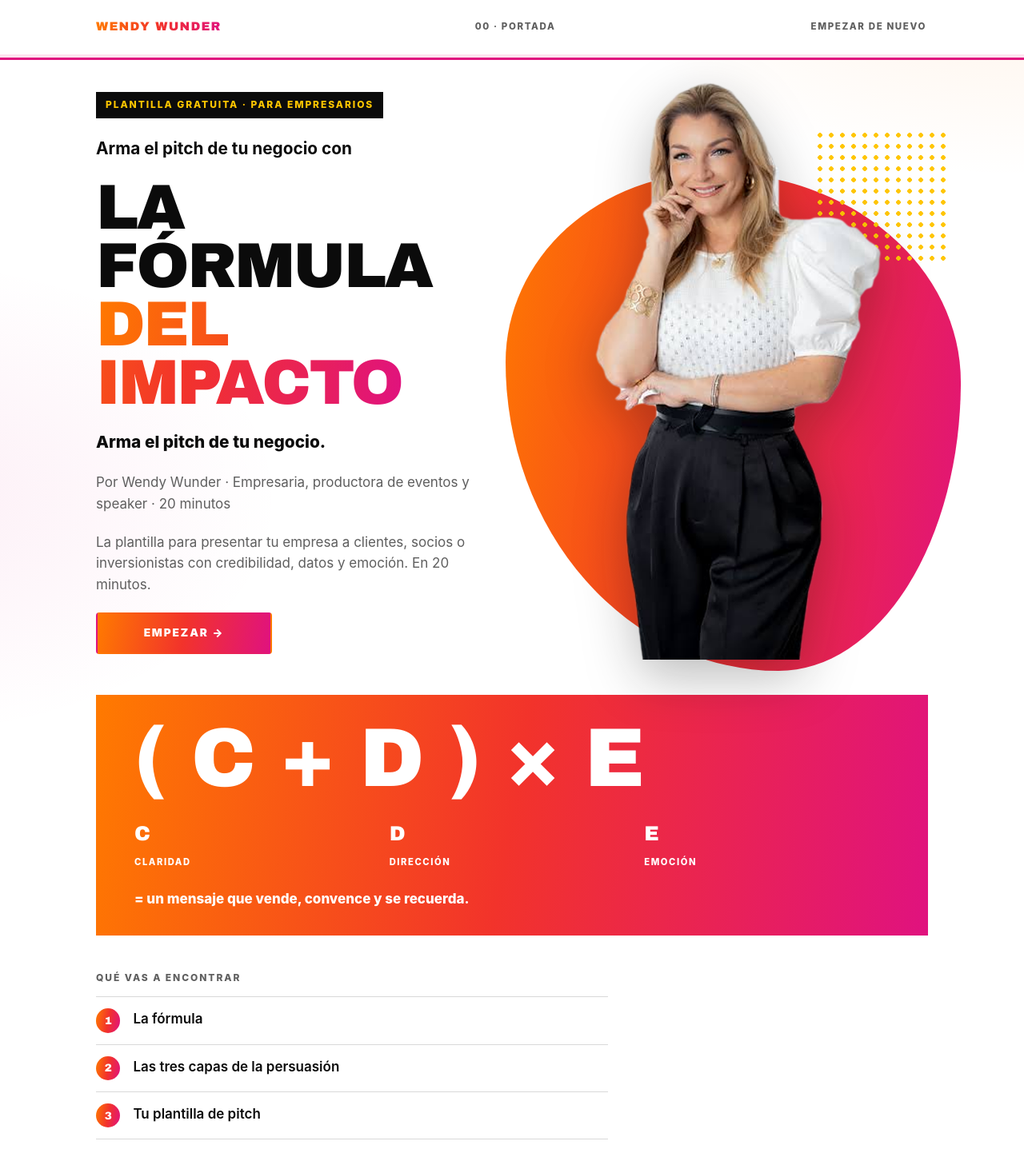
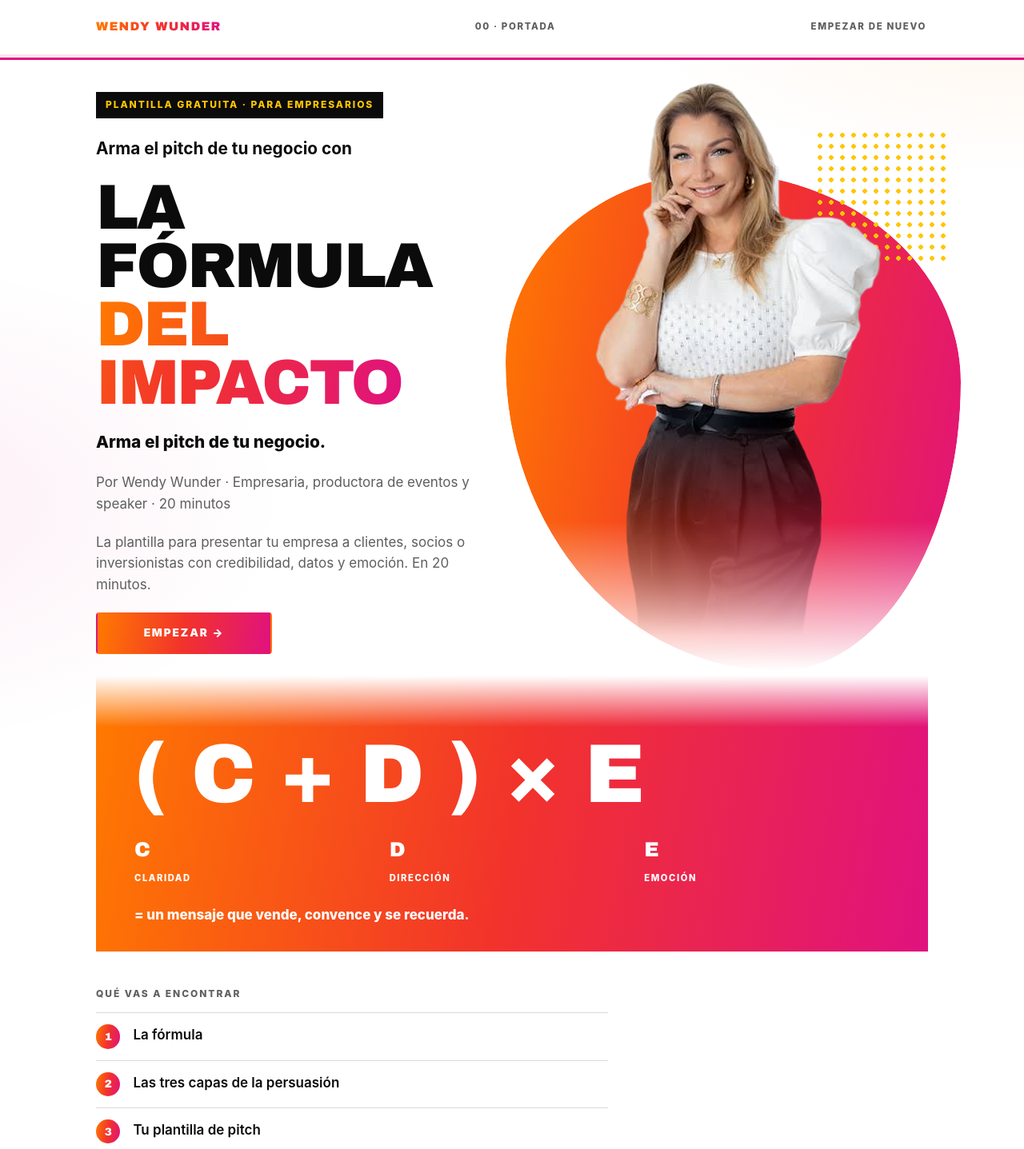
Before and after one commit to AyllonJDN/wendy-formula-impacto, a Next.js app: page / in a window 1280 px wide. Shown: the top 1437 px of the page at 80% size. Built offline with nearby package versions, Linux system fonts and the light colour scheme.

Commit message:
Difumina las piernas de Wendy y suaviza la transición a la banda de la fórmula
Co-Authored-By: Claude Sonnet 5.5 <noreply@anthropic.com>

```diff
--- a/src/app/globals.css
+++ b/src/app/globals.css
@@ -393,3 +393,8 @@ button { font: inherit; color: inherit; cursor: pointer; }
 .hero-photo { max-width: 720px; }
 @media (min-width: 900px) { .cover-grid { grid-template-columns: minmax(0,1fr) minmax(0,1fr); gap: 24px; } .cover-title { font-size: clamp(3rem, 6.2vw, 6.5rem); } }
 @media (min-width: 900px) { .hero-photo img { transform: scale(1.14); transform-origin: 50% 100%; } .hero-photo { margin-top: 40px; } }
+
+/* Difuminado: las piernas se funden con la página y la banda aparece suave */
+.hero-photo img { -webkit-mask-image: linear-gradient(to bottom, #000 62%, transparent 96%); mask-image: linear-gradient(to bottom, #000 62%, transparent 96%); filter: none; }
+.hero-blob { -webkit-mask-image: linear-gradient(to bottom, #000 70%, transparent 100%); mask-image: linear-gradient(to bottom, #000 70%, transparent 100%); }
+.formula-band { margin-top: -24px; padding-top: 72px; -webkit-mask-image: linear-gradient(to bottom, transparent 0, #000 64px); mask-image: linear-gradient(to bottom, transparent 0, #000 64px); }
```
